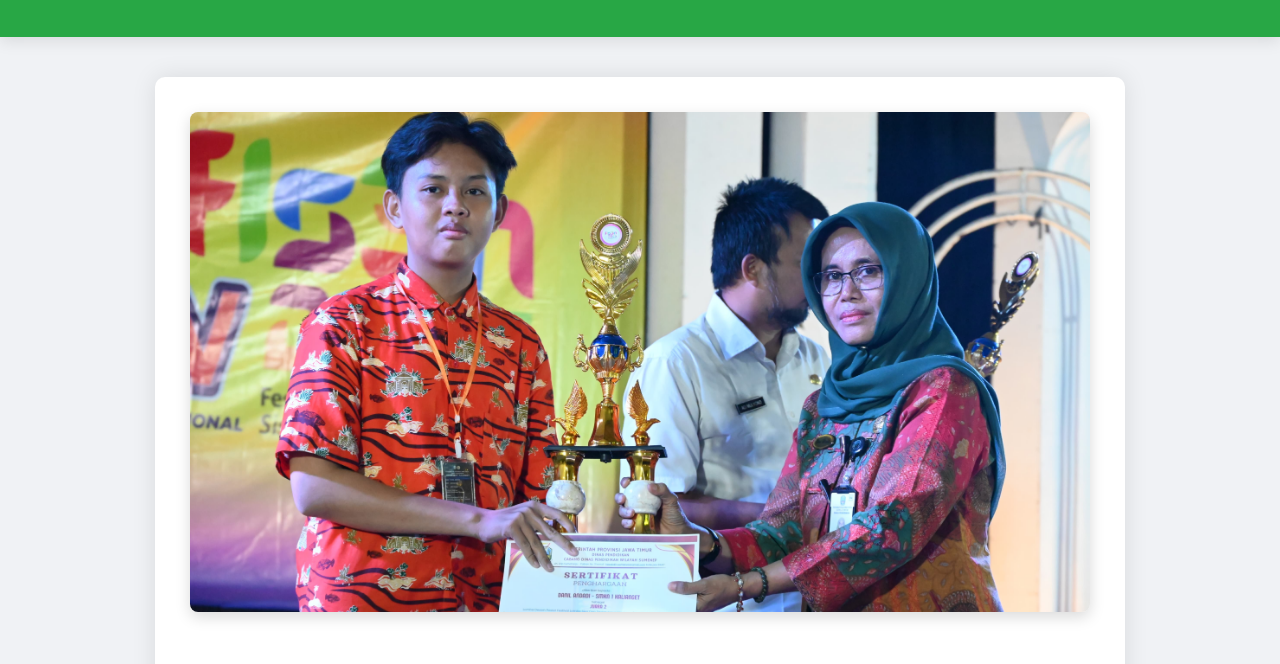
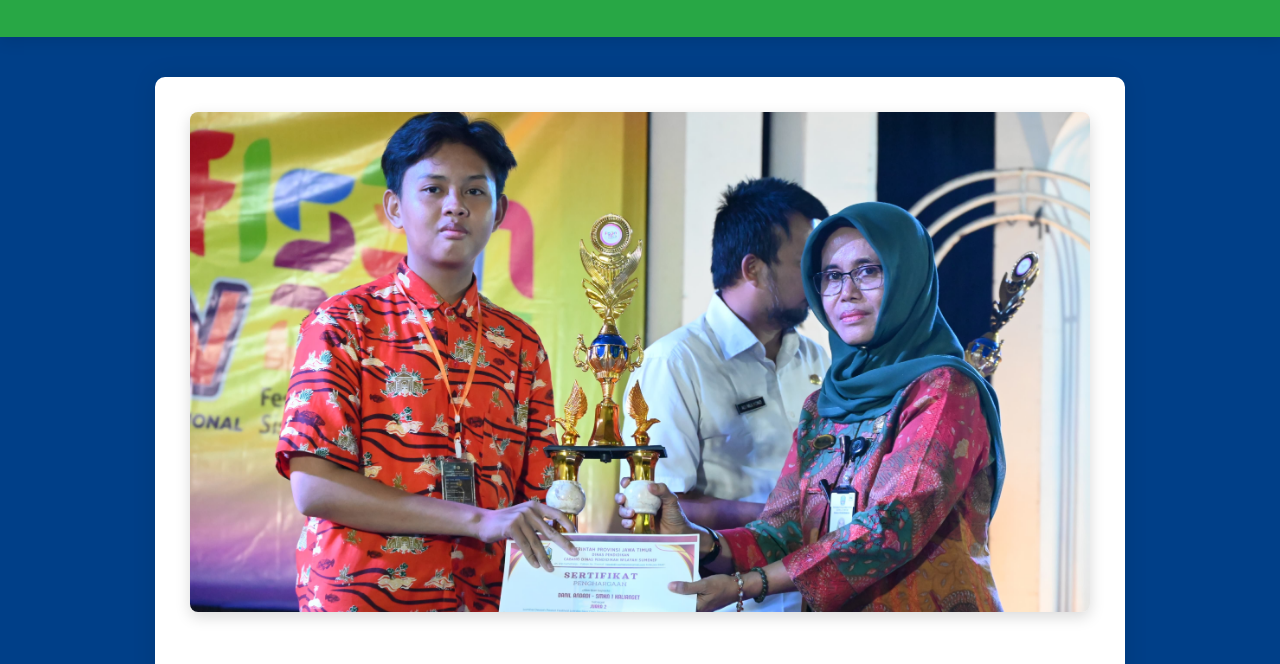
Before and after one commit to imammahdy-ux/Cofsionee, a plain HTML site: page Juara.html in a window 1280 px wide. Shown: the part 119-783 px from the top of the page. Drawn offline with nearby package versions, Linux system fonts and the light colour scheme.

Commit message:
Juara.html

```diff
--- a/Juara.html
+++ b/Juara.html
@@ -12,7 +12,7 @@
       font-family: 'Open Sans', sans-serif; /* Readable body font */
       margin: 0;
       padding: 0;
-      background-color: #f0f2f5; /* Light gray background */
+      background-color: #003f88; /* Light gray background */
       color: #333;
       line-height: 1.7;
       display: flex;
```
